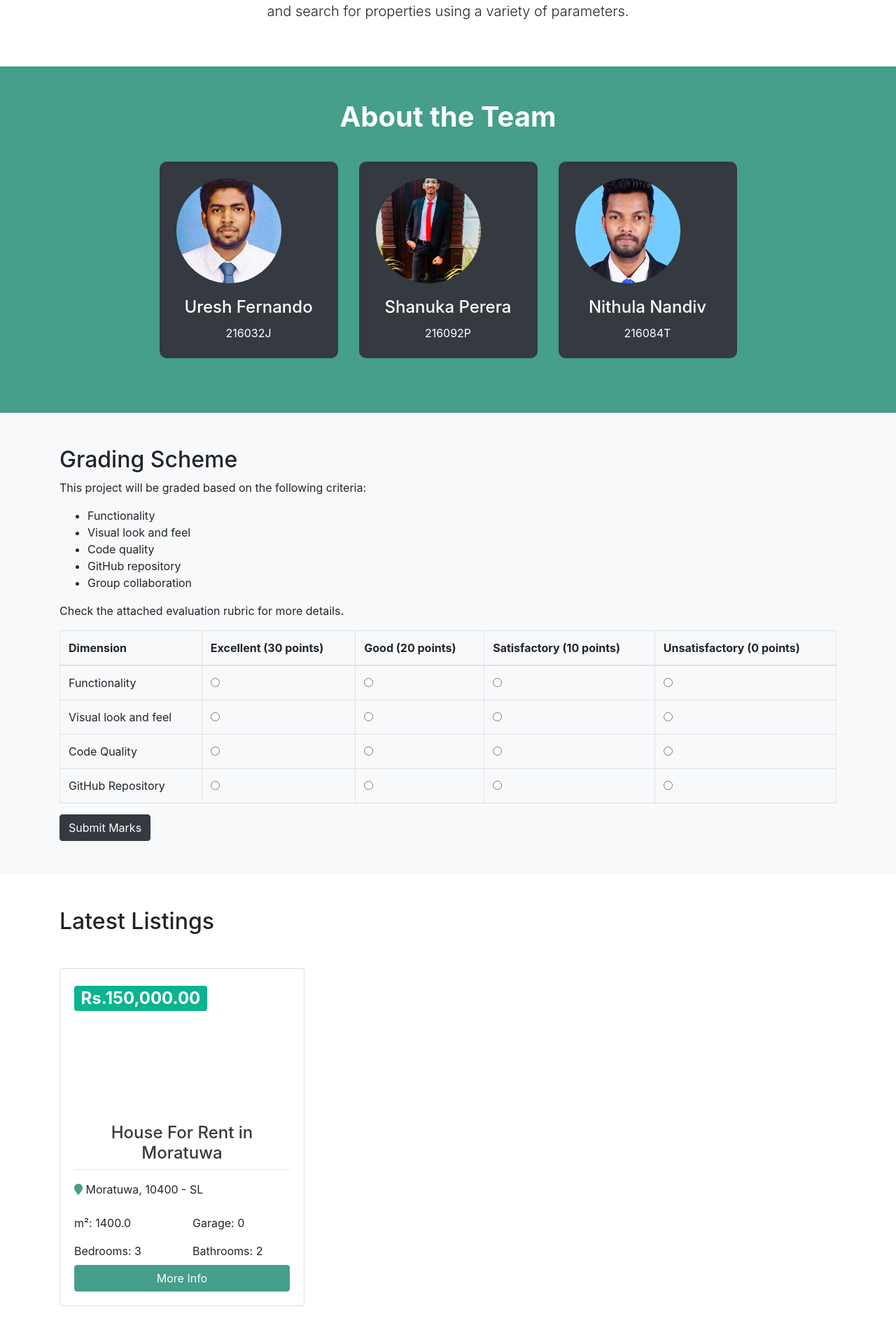
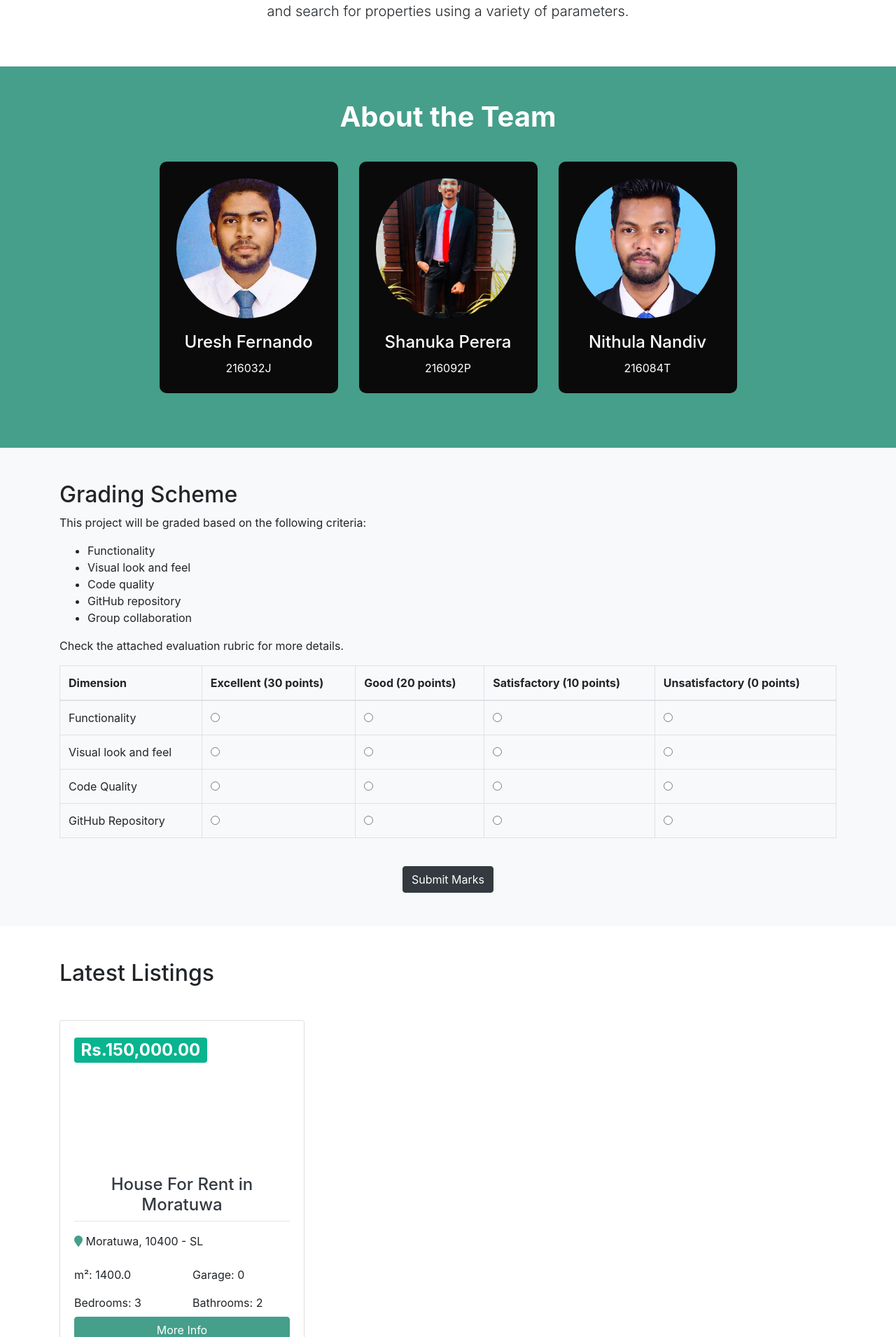
Before and after one commit to R3dkiller/BAD_Group05_Project, a Django app: page /en/ in a window 1280 px wide. Shown: the part 1013-2924 px from the top of the page at 70% size. Run offline with Django 3.2, Linux system fonts and the light colour scheme; data comes from the database, SQL or seed files in the repository; some libraries are stand-ins or nearby versions.

Commit message:
Edited Container

```diff
--- a/project/static/css/style.css
+++ b/project/static/css/style.css
@@ -14,7 +14,7 @@
 
 img {
   width: 100%;
-  color: #09b48f;
+  color: #c3d6d2;
 }
 
 .logo {
@@ -415,7 +415,7 @@
 }
 
 .team-box {
-  background-color: #343a40; /* Dark background for the team boxes */
+  background-color: #0a0a0a; /* Dark background for the team boxes */
   border-radius: 10px;
   padding: 20px;
   margin-bottom: 30px;
@@ -430,8 +430,8 @@
   background-size: cover;
   background-position: center;
   border-radius: 50%;
-  width: 150px;
-  height: 150px;
+  width: 200px;
+  height: 200px;
   margin-bottom: 20px;
 }
 
--- a/templates/core/index.html
+++ b/templates/core/index.html
@@ -143,7 +143,8 @@
           </tr>
         </tbody>
       </table>
-      <button type="submit" class="btn btn-primary">{{ _("Submit Marks") }}</button>
+      <br>
+      <center><button type="submit" class="btn btn-primary">{{ _("Submit Marks") }}</button></center>
     </form>
   </div>
 </section>
```
